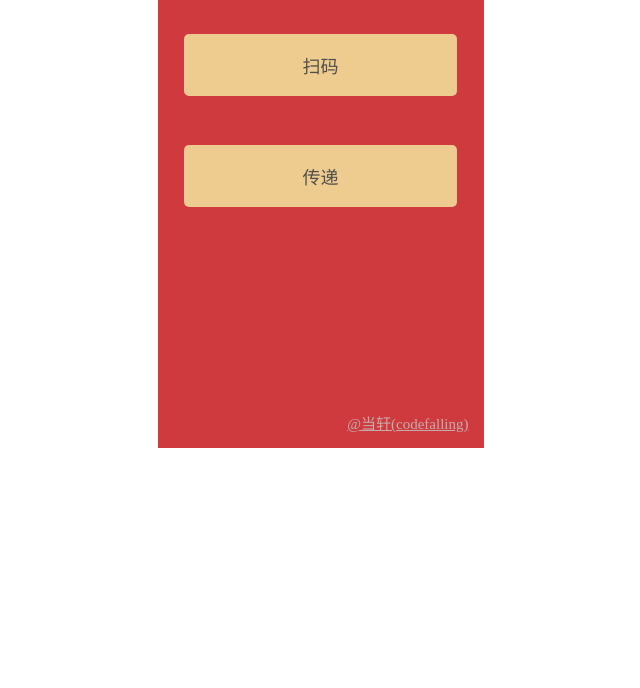
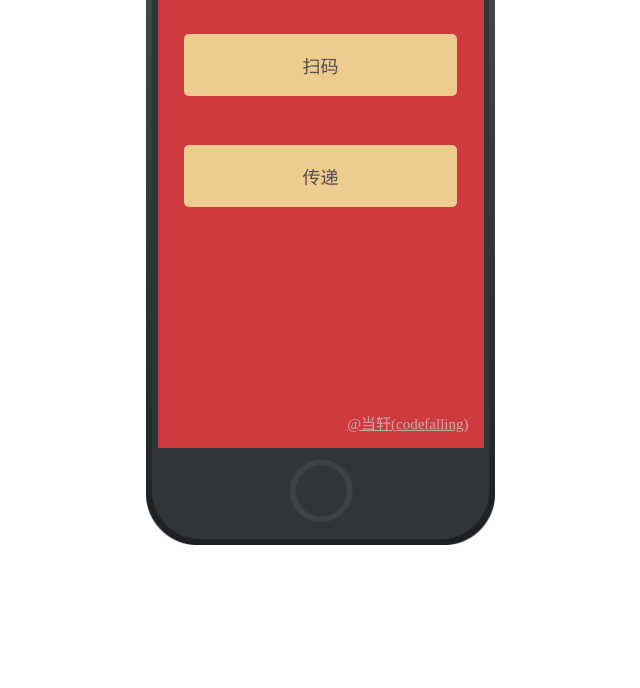
Before and after one commit to xcodebuild/ar-demo-mobile-browser, a website: page index.html in a window 1280 px wide. Shown: the part 212-900 px from the top of the page, without its empty margins (320-960 px from the left). Drawn offline with Linux system fonts and the light colour scheme; the site is published under a folder, as on GitHub Pages, so addresses that start at the root find nothing.

Commit message:
fix img path

```diff
--- a/style.css
+++ b/style.css
@@ -50,7 +50,7 @@ body {
         max-height: 560px;
     }
     .phone {
-        background: url(/res/phone.png) no-repeat;
+        background: url(./res/phone.png) no-repeat;
         background-size: contain;
         padding: 100px 12px;
         min-width: 325px;
```
